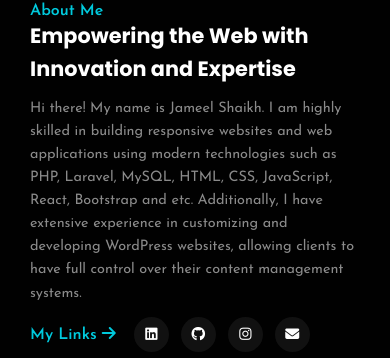
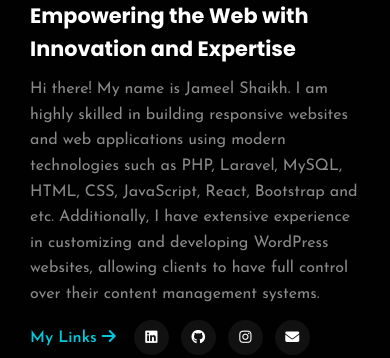
Before and after one commit to dev-jameel/profile, a React (Vite) app: page / in a window 390 px wide. Shown: the part 807-1165 px from the top of the page. Built offline with nearby package versions, Linux system fonts and the light colour scheme.

Commit message:
update font sizes

```diff
--- a/src/components/about/about.css
+++ b/src/components/about/about.css
@@ -38,7 +38,7 @@
 }
 
 .about-left p {
-    font-size: clamp(0.9em, 3vw, 1.1em);
+    font-size: clamp(1em, 3vw, 1.1em);
     width: 80%;
     max-width: 1280px;
     line-height: 1.6em;
@@ -161,6 +161,11 @@
 }
 
 @media screen and (max-width: 520px) {
+    .about-container {
+        padding: 30px 30px;
+        height: auto;
+    }
+
     .skills {
         gap: 12px;
     }
--- a/src/components/contact/contact.css
+++ b/src/components/contact/contact.css
@@ -39,7 +39,7 @@
 }
 
 .contact-content h4 {
-    font-size: clamp(0.8em, 2vw, 1em);
+    font-size: clamp(0.9em, 2vw, 1em);
 }
 
 .contact-content h4 a {
@@ -50,7 +50,7 @@
 }
 
 .contact-content p {
-    font-size: clamp(0.9em, 3vw, 1.1em);
+    font-size: clamp(1em, 3vw, 1.1em);
     text-align: center;
 }
 
@@ -62,6 +62,6 @@
 }
 
 .copyrights p {
-    font-size: clamp(0.7em, 3vw, 0.9em);
+    font-size: clamp(0.8em, 3vw, 0.9em);
     text-align: center;
 }
--- a/src/components/services/service.css
+++ b/src/components/services/service.css
@@ -19,7 +19,7 @@
 }
 
 .service-content p {
-    font-size: clamp(0.9em, 3vw, 1.1em);
+    font-size: clamp(1em, 3vw, 1.1em);
 }
 
 .services-list {
```
